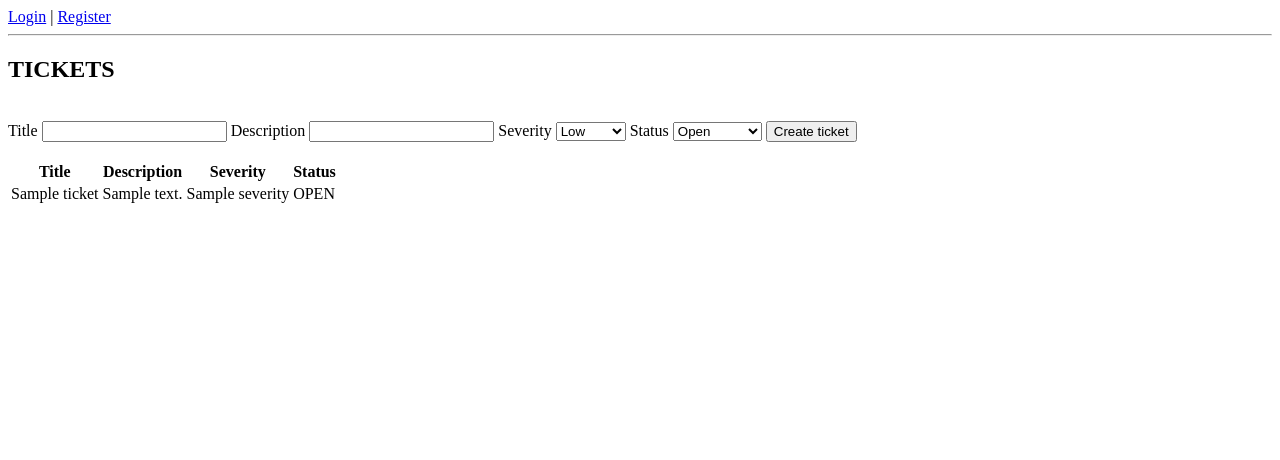
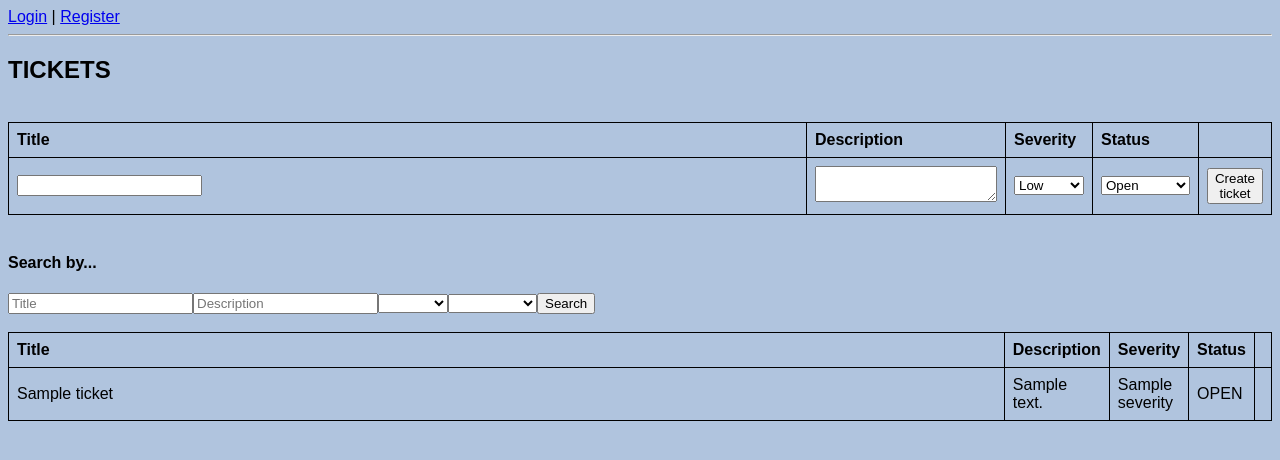
Before and after one commit to imnofuxkingfun/DASS_BreakTheLogin, a Flask app: template templates/tickets.html in a window 1280 px wide. Shown: the top 460 px of the page. Run offline with Flask 3, Linux system fonts and the light colour scheme; the template is opened without the code that fills it: most values are stand-ins (such as "Sample title", 1, 10 or a date in 2020).

Commit message:
added search

```diff
--- a/app.py
+++ b/app.py
@@ -176,18 +176,29 @@ def tickets():
         severity = request.form.get("severity")
         status = request.form.get("status")
 
-        if not title or not description:
-            flash("Title and description are mandatory.")
-            return render_template("tickets.html", user=user, tickets=[])
+        db = get_db()
+        parameters = "AND "
+        if title:
+            parameters += f"title LIKE '%{title}%' AND "
+        if description:
+            parameters += f"description LIKE '%{description}%' AND "
+        if severity != "None":
+            parameters += f"severity = upper('{severity}') AND "
+        if status != "None":
+            parameters += f"status = upper('{status}') AND "
 
-        db.execute(
-            "INSERT INTO tickets (title, description, severity, status, owner_id) VALUES (?, ?, ?, ?, ?)",
-            (title, description, severity, status, user["id"])
-        )
-        db.commit()
-        flash("Ticket created.")
-        audit_log(user_id=user["id"], action="create ticket", resource="ticket", resource_id=db.execute("SELECT last_insert_rowid() FROM TICKETS").fetchone()[0])
-        return redirect(url_for("tickets"))
+
+        parameters = parameters[:-5]  # elimin ultimul AND
+        user_tickets = []
+        if user["role"] == "MANAGER":
+            user_tickets = db.execute(
+                f"SELECT t.*, u.email FROM tickets t JOIN users u ON t.owner_id==u.id WHERE 1=1 {parameters}",
+                ).fetchall()
+        else:
+            user_tickets = db.execute(f"SELECT * FROM tickets WHERE owner_id = ? {parameters}",
+                                      (user["id"], )).fetchall()
+
+        return render_template("tickets.html", user=user, tickets=user_tickets)
 
     user_tickets = []
     if user["role"] == "MANAGER":
@@ -196,6 +207,7 @@ def tickets():
         user_tickets = db.execute("SELECT * FROM tickets WHERE owner_id = ?", (user["id"],)).fetchall()
 
     return render_template("tickets.html", user=user, tickets=user_tickets)
+
 
 @app.post("/tickets/<ticket_id>") #update ticket status
 def update_ticket(ticket_id):
@@ -222,5 +234,31 @@ def update_ticket(ticket_id):
     audit_log(user_id=user["id"], action="update ticket", resource="ticket", resource_id=ticket_id)
     return redirect(url_for("tickets"))
 
+ #add new ticket
+@app.post("/tickets/add")
+def add_ticket():
+    user = current_user() #verificare sesiune
+    if not user:
+        return redirect(url_for("login"))
+    db = get_db()
+    title = request.form.get("title")
+    description = request.form.get("description")
+    severity = request.form.get("severity")
+    status = request.form.get("status")
+    if not title or not description:
+        flash("Title and description are mandatory.")
+        return render_template("tickets.html", user=user, tickets=[])
+
+    db.execute(
+        "INSERT INTO tickets (title, description, severity, status, owner_id) VALUES (?, ?, ?, ?, ?)",
+        (title, description, severity, status, user["id"])
+    )
+    db.commit()
+    flash("Ticket created.")
+    audit_log(user_id=user["id"], action="create ticket", resource="ticket",
+              resource_id=db.execute("SELECT last_insert_rowid() FROM TICKETS").fetchone()[0])
+    return redirect(url_for("tickets"))
+
+
 if __name__ == '__main__':
     app.run()
--- a/templates/base.html
+++ b/templates/base.html
@@ -4,6 +4,21 @@
   <meta charset="utf-8" />
   <meta name="viewport" content="width=device-width, initial-scale=1" />
   <title>{{ title or "Proiect DASS" }}</title>
+    <style>
+        body{
+        font-family: Arial, sans-serif;
+        background-color: lightsteelblue;
+    }
+
+    table, th, td{
+        width: 100%;
+        border: 1px solid black;
+        border-collapse: collapse;
+        text-align: left;
+        padding: 8px;
+
+    }
+    </style>
 </head>
 <body>
   <nav>
--- a/templates/tickets.html
+++ b/templates/tickets.html
@@ -6,27 +6,68 @@
     {% endif %}
 
     <br>
-    <form method="post" action="tickets">
-            <label> Title </label>
+    <table>
+        <form method="post" action="tickets/add">
+
+            <tr>
+                <th>Title</th>
+                <th>Description</th>
+                <th>Severity</th>
+                <th>Status</th>
+                <th></th>
+            </tr>
+            <tr>
+                <td>
                     <input name="title" type="text">
-            <label> Description </label>
-            <input name="description" type="text">
-    <label> Severity </label>
+                </td>
+                <td>
+                    <textarea name="description"></textarea>
+                </td>
+                <td>
                     <select name="severity" id="severity">
                         <option value="LOW">Low</option>
                         <option value="MEDIUM">Medium</option>
                         <option value="HIGH">High</option>
                     </select>
-    <label> Status </label>
+                </td>
+                <td>
                     <select name="status" id="status">
                         <option value="OPEN">Open</option>
                         <option value="IN_PROGRESS">In progress</option>
                         <option value="RESOLVED">Resolved</option>
                     </select>
+                </td>
+                <td>
+
                 <button type="submit">Create ticket</button>
+                </td>
         </form>
+    </table>
     <br>
 
+    <h4>Search by...</h4>
+    <table><tr>
+    <form method="post" action="tickets">
+        <input name="title" type="text" placeholder="Title">
+        <input name="description" placeholder="Description"></input>
+        <select name="severity" id="severity">
+            <option value="None"></option>
+            <option value="LOW">Low</option>
+            <option value="MEDIUM">Medium</option>
+            <option value="HIGH">High</option>
+        </select>
+        <select name="status" id="status">
+            <option value="None"></option>
+            <option value="OPEN">Open</option>
+            <option value="IN_PROGRESS">In progress</option>
+            <option value="RESOLVED">Resolved</option>
+        </select>
+        <button type="submit">Search</button>
+    </form>
+    </tr>
+    </table>
+
+    <br>
 
 
     <table>
@@ -65,5 +106,6 @@
                 </td>
             </tr>
         {% endfor %}
+    </table>
 
 {% endblock %}
```
Also changed, not shown: database.db. Lines whose indentation alone changed are shown as unchanged.
